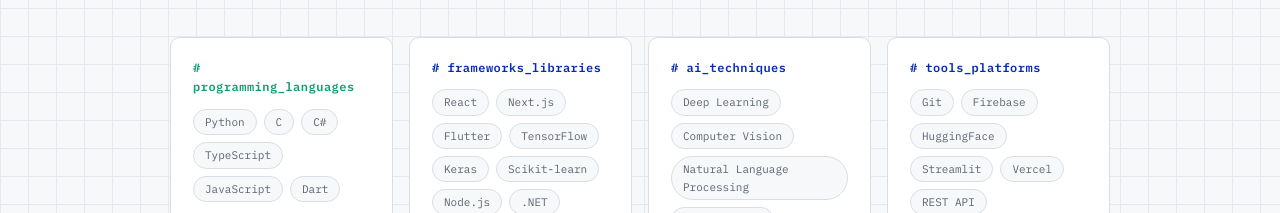
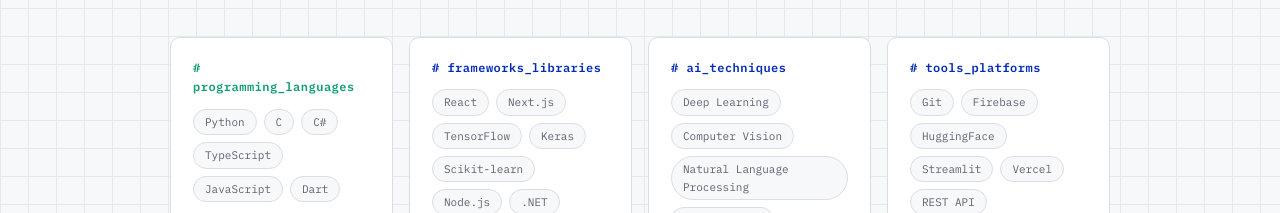
Before and after one commit to kevinreynald1453-spec/portfolio-kevin, a Next.js app: page / in a window 1280 px wide. Shown: the part 1840-2053 px from the top of the page. Built offline with nearby package versions, Linux system fonts and the light colour scheme.

Commit message:
fix: skills

```diff
--- a/src/components/Skills.tsx
+++ b/src/components/Skills.tsx
@@ -20,7 +20,6 @@
     skills: [
       "React",
       "Next.js",
-      "Flutter",
       "TensorFlow",
       "Keras",
       "Scikit-learn",
```
